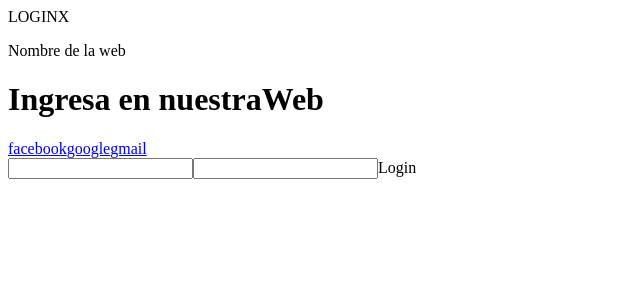
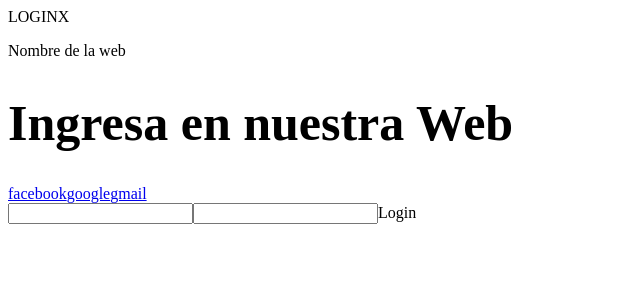
Before and after one commit to SantiagoCode/TimeApp, a React (Vite) app: page /login in a window 1280 px wide. Shown: the top 300 px of the page, without its empty margins (0-640 px from the left). Built offline with nearby package versions, Linux system fonts and the light colour scheme.

Commit message:
edite css login

```diff
--- a/src/dev/login.css
+++ b/src/dev/login.css
@@ -1,3 +1,3 @@
-h2 {
-    font-size: 500px;
+h1 {
+    font-size: 50px;
 }
--- a/src/pages/Login.jsx
+++ b/src/pages/Login.jsx
@@ -6,20 +6,21 @@ const Login = () => {
 
 		<p>Nombre de la web</p>
 
-		<h1 className ="loginPage-title">Ingresa en nuestraWeb</h1>
+		<h1 className ="loginPage-title">Ingresa en nuestra Web</h1>
 
 		<a href='www.facebook.com'>facebook</a>
 		<a href='www.google.com'>google</a>
 		<a href='www.gmail.com'>gmail</a>
-<form>
 
-<input type = "text" name= "username"/>
+	<form className='formulario'>
 
-<input type= "password" name= "password"/>
+	<input type="text" name="username"/>
 
-<buttom type="submit" variant="primary">Login</buttom>
+	<input type="password" name="password"/>
 
-</form>
+	<buttom type="submit" variant="primary">Login</buttom>
+
+	</form>
 
 
 
```
